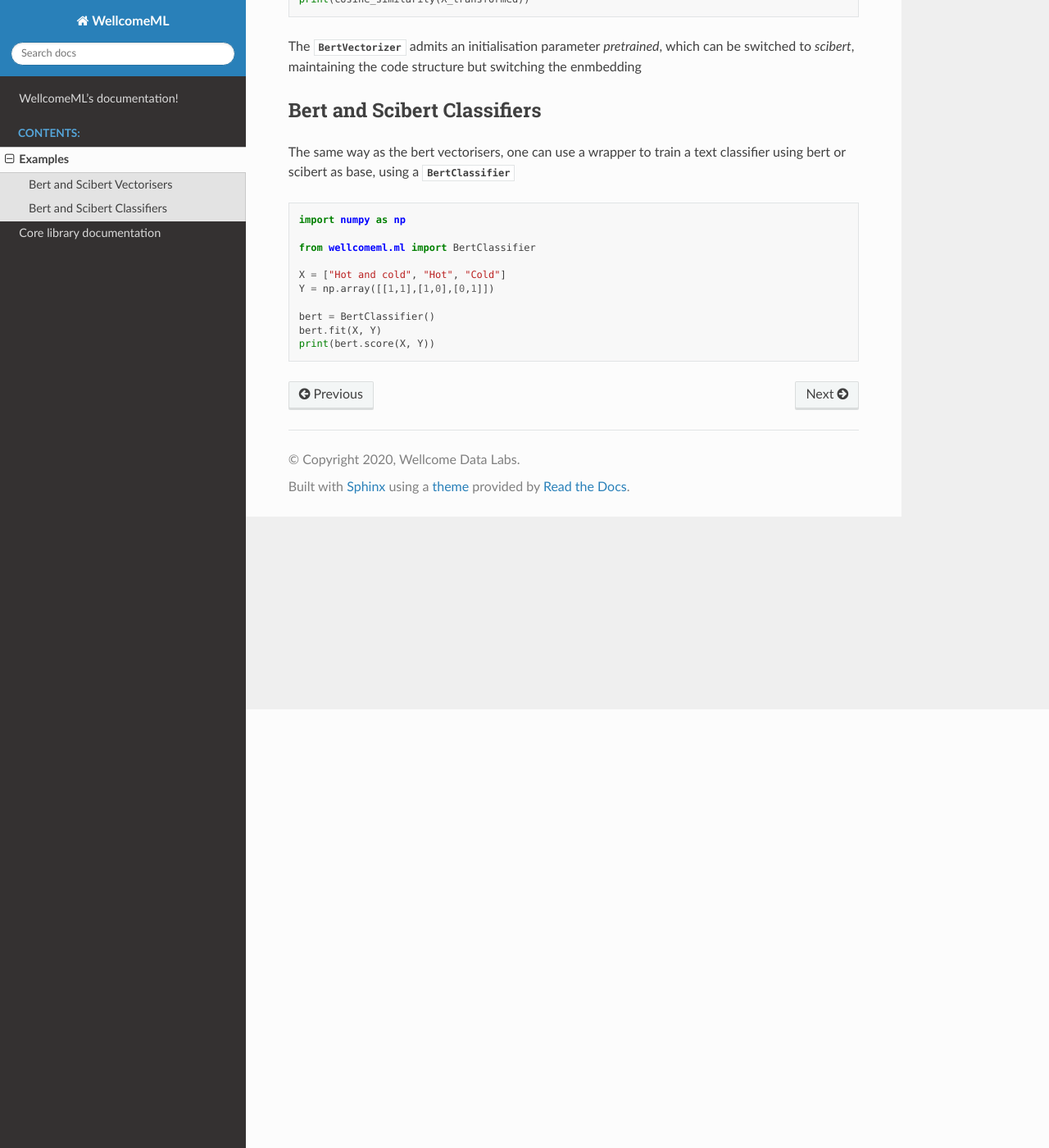
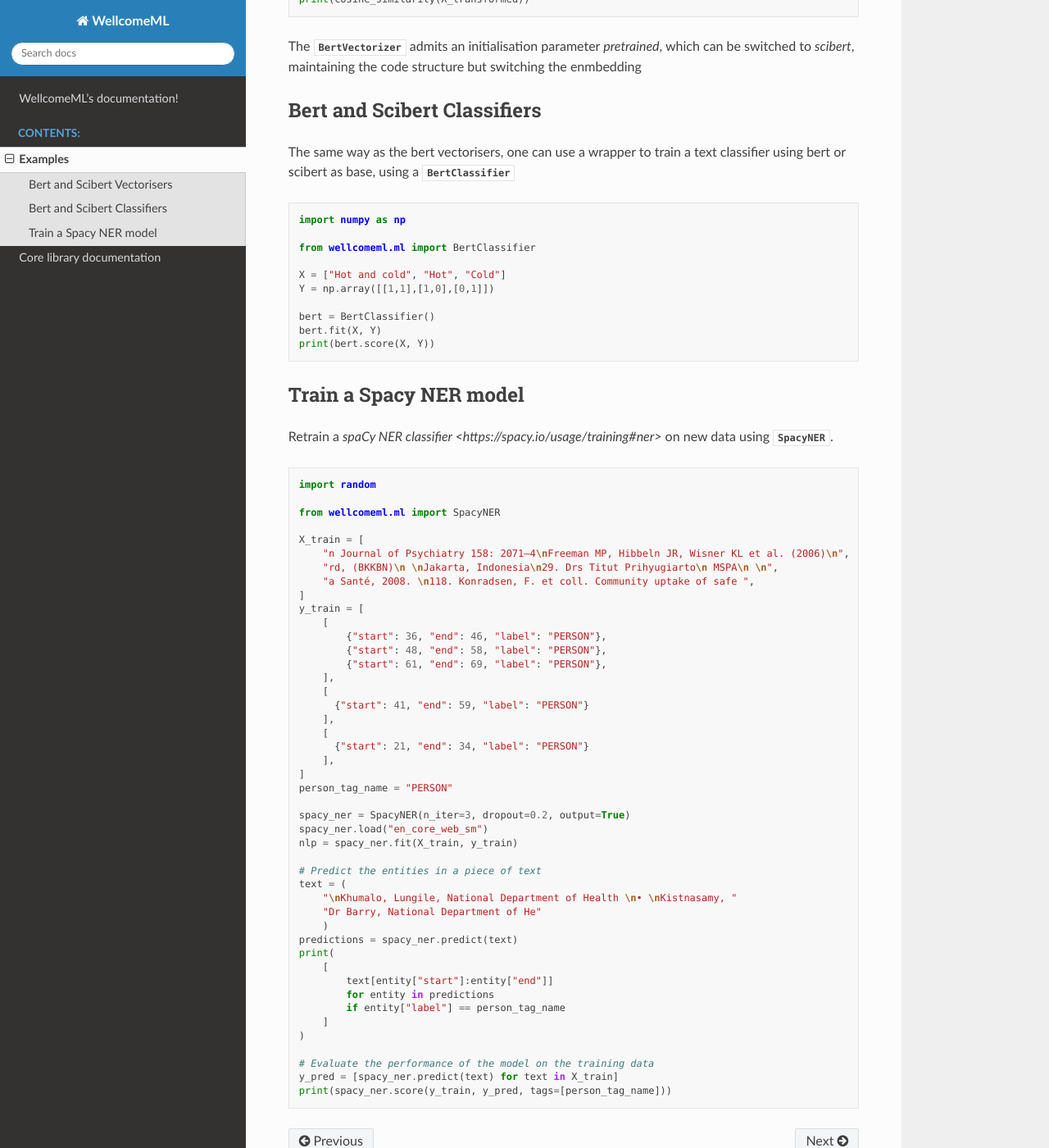
Before and after one commit to wellcometrust/WellcomeML, a Sphinx documentation site: the page built from docs/examples.rst, in a window 1280 px wide and 1400 px high, scrolled down 535 px. Shown: the whole window at 82% size. Built offline with Sphinx 7.4.7 and the Read the Docs theme 2.0.0, drawn with Linux system fonts in a browser that asks for light colours.

Commit message:
Add information about spacy NER to examples rst

```diff
--- a/docs/examples.rst
+++ b/docs/examples.rst
@@ -44,3 +44,56 @@ using a :class:`BertClassifier <wellcomeml.ml.bert_classifier>`
     bert = BertClassifier()
     bert.fit(X, Y)
     print(bert.score(X, Y))
+
+
+Train a Spacy NER model
+----------------------------
+Retrain a `spaCy NER classifier <https://spacy.io/usage/training#ner>` on new data using :class:`SpacyNER <wellcomeml.ml.spacy_ner>`.
+
+.. code-block:: python
+
+    import random
+
+    from wellcomeml.ml import SpacyNER
+
+    X_train = [
+        "n Journal of Psychiatry 158: 2071–4\nFreeman MP, Hibbeln JR, Wisner KL et al. (2006)\n",
+        "rd, (BKKBN)\n \nJakarta, Indonesia\n29. Drs Titut Prihyugiarto\n MSPA\n \n",
+        "a Santé, 2008. \n118. Konradsen, F. et coll. Community uptake of safe ",
+    ]
+    y_train = [
+        [
+            {"start": 36, "end": 46, "label": "PERSON"},
+            {"start": 48, "end": 58, "label": "PERSON"},
+            {"start": 61, "end": 69, "label": "PERSON"},
+        ],
+        [
+          {"start": 41, "end": 59, "label": "PERSON"}
+        ],
+        [
+          {"start": 21, "end": 34, "label": "PERSON"}
+        ],
+    ]
+    person_tag_name = "PERSON"
+
+    spacy_ner = SpacyNER(n_iter=3, dropout=0.2, output=True)
+    spacy_ner.load("en_core_web_sm")
+    nlp = spacy_ner.fit(X_train, y_train)
+
+    # Predict the entities in a piece of text
+    text = (
+        "\nKhumalo, Lungile, National Department of Health \n• \nKistnasamy, "
+        "Dr Barry, National Department of He"
+        )
+    predictions = spacy_ner.predict(text)
+    print(
+        [
+            text[entity["start"]:entity["end"]]
+            for entity in predictions
+            if entity["label"] == person_tag_name
+        ]
+    )
+
+    # Evaluate the performance of the model on the training data
+    y_pred = [spacy_ner.predict(text) for text in X_train]
+    print(spacy_ner.score(y_train, y_pred, tags=[person_tag_name]))
```
